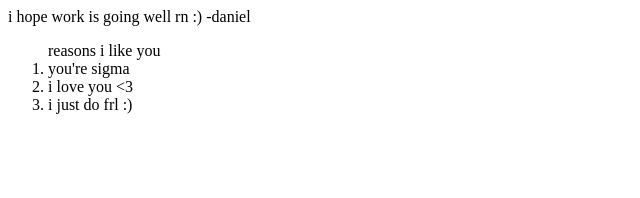
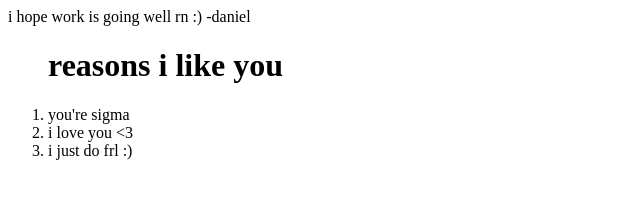
Before and after one commit to AquR3d/webharvardcs50, a plain HTML site: page lexie.html in a window 1280 px wide. Shown: the whole page, without its empty margins (0-640 px from the left). Drawn offline with Linux system fonts and the light colour scheme.

Commit message:
added header

```diff
--- a/lexie.html
+++ b/lexie.html
@@ -6,7 +6,7 @@
   <body>
     i hope work is going well rn :) -daniel
     <ol>
-      reasons i like you
+      <h1>reasons i like you</h1>
       <li>you're sigma</li>
       <li>i love you &lt3</li> <!-- efhihurg -->
       <li>i just do frl :)</li>
```
